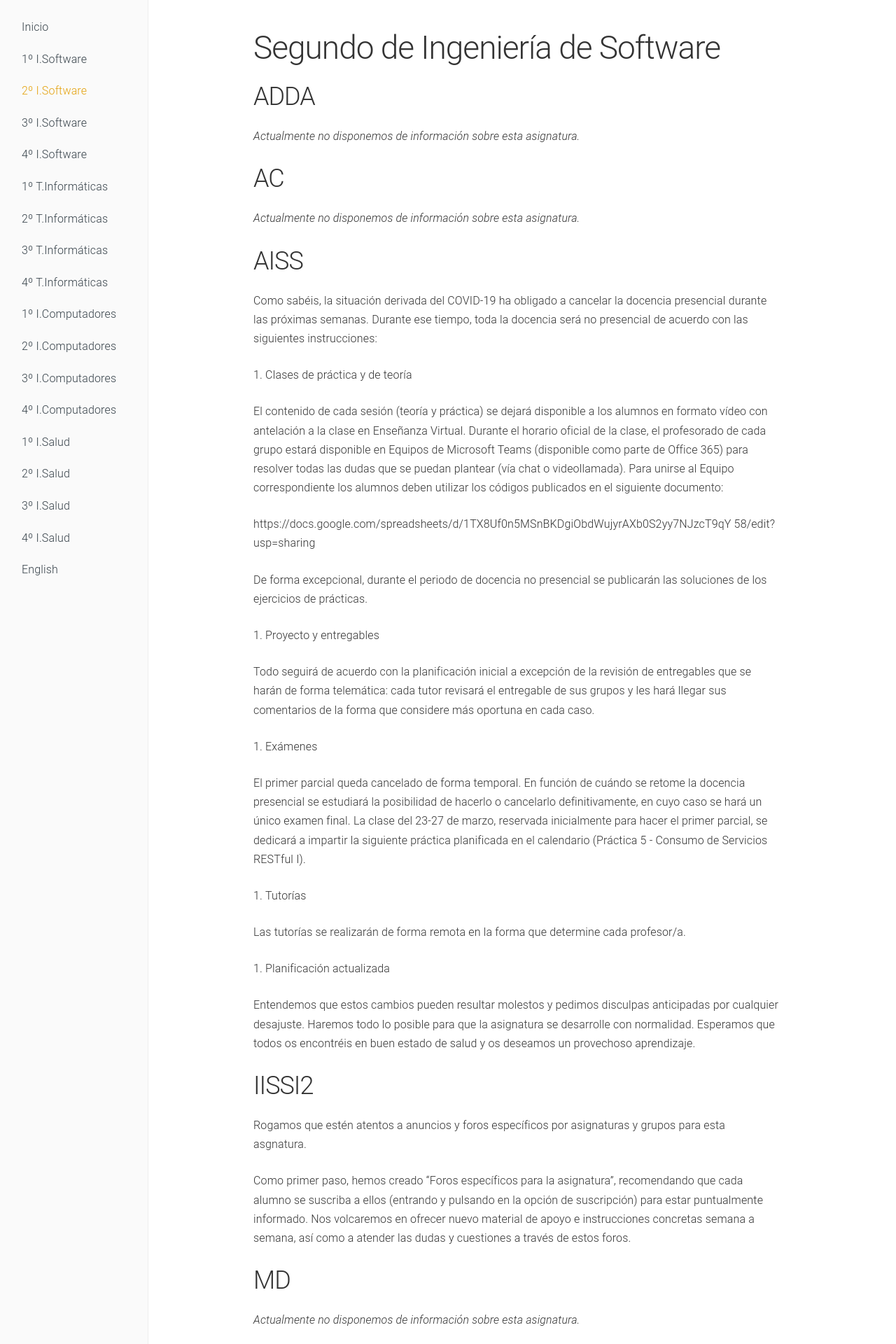
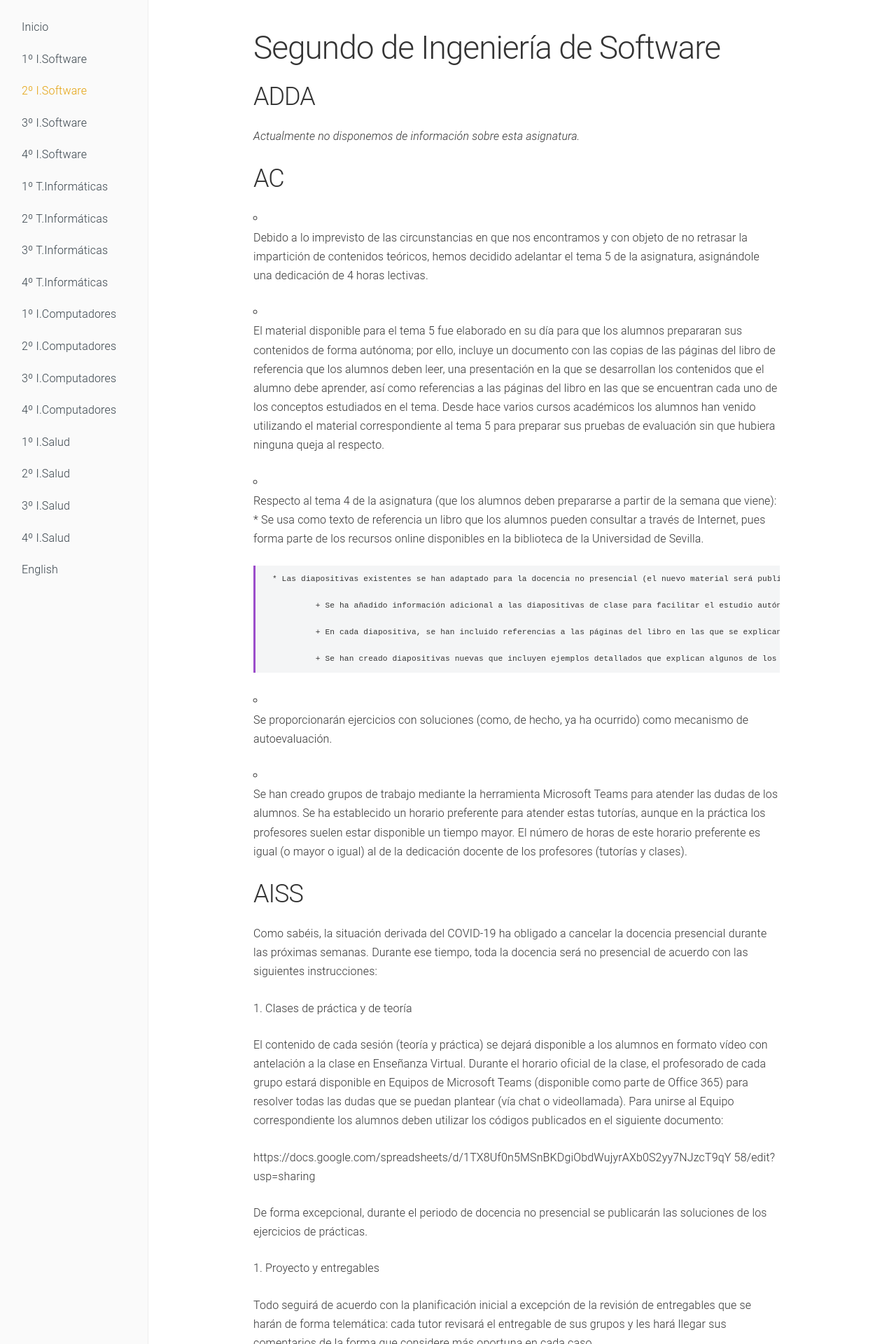
Before and after one commit to dlga/dlgaadaptaciones, a Jekyll site: the page built from 2soft.md, in a window 1280 px wide. Shown: the top 1920 px of the page at 70% size. Built offline with Jekyll 4.4.1, drawn with Linux system fonts in a browser that asks for light colours; some of the changed text lies outside the part shown.

Commit message:
Update 2soft.md

```diff
--- a/2soft.md
+++ b/2soft.md
@@ -8,8 +8,30 @@ navigation: 3
 
 ## ADDA
 *Actualmente no disponemos de información sobre esta asignatura.*
+
 ## AC
-*Actualmente no disponemos de información sobre esta asignatura.*
+
+- Debido a lo imprevisto de las circunstancias en que nos encontramos y con objeto de no retrasar la impartición de contenidos teóricos, hemos decidido adelantar el tema 5 de la asignatura, asignándole una dedicación de 4 horas lectivas.
+
+- El material disponible para el tema 5 fue elaborado en su día para que los alumnos prepararan sus contenidos de forma autónoma; por ello, incluye un documento con las copias de las páginas del libro de referencia que los alumnos deben leer, una presentación en la que se desarrollan los contenidos que el alumno debe aprender, así como referencias a las páginas del libro en las que se encuentran cada uno de los conceptos estudiados en el tema. Desde hace varios cursos académicos los alumnos han venido utilizando el material correspondiente al tema 5 para preparar sus pruebas de evaluación sin que hubiera ninguna queja al respecto.
+
+- Respecto al tema 4 de la asignatura (que los alumnos deben prepararse a partir de la semana que viene):
+       * Se usa como texto de referencia un libro que los alumnos pueden consultar a través de Internet, pues forma parte de los recursos online disponibles en la biblioteca de la Universidad de Sevilla.
+
+       * Las diapositivas existentes se han adaptado para la docencia no presencial (el nuevo material será publicado antes del próximo lunes 30 de marzo):
+
+                + Se ha añadido información adicional a las diapositivas de clase para facilitar el estudio autónomo del alumno.
+
+                + En cada diapositiva, se han incluido referencias a las páginas del libro en las que se explican los conceptos contenidos en la diapositiva.
+
+                + Se han creado diapositivas nuevas que incluyen ejemplos detallados que explican algunos de los conceptos del tema 4.
+
+- Se proporcionarán ejercicios con soluciones (como, de hecho, ya ha ocurrido) como mecanismo de autoevaluación.
+
+- Se han creado grupos de trabajo mediante la herramienta Microsoft Teams para atender las dudas de los alumnos. Se ha establecido un horario preferente para atender estas tutorías, aunque en la práctica los profesores suelen estar disponible un tiempo mayor. El número de horas de este horario preferente es igual (o mayor o igual) al de la dedicación docente de los profesores (tutorías y clases).
+
+
+
 ## AISS
 
 Como sabéis, la situación derivada del COVID-19 ha obligado a cancelar la docencia presencial
@@ -66,6 +88,20 @@ Como primer paso, hemos creado "Foros específicos para la asignatura", recomend
 
 
 ## MD
-*Actualmente no disponemos de información sobre esta asignatura.*
 
-### Última actualización: 18/03/20 20:00
+* Grupo 1: Se está avanzando en la asignatura fundamentalmente con explicaciones en vídeo tanto de teoría como de problemas. También se está complementando con algunos ejercicios resueltos completamente en formato pdf. Para mantener el contacto con los alumnos se está haciendo uso de MS-Teams o correos electrónicos.
+
+* Grupo 2: Se está avanzando en la teoría de la asignatura fundamentalmente con explicaciones en vídeo. Se están proporcionando ejercicios resueltos, unos en pdf y otros en vídeos. Para contactar con la profesora se puede utilizar el correo electrónico.
+
+* Grupo 3: Tanto para la teoría como para los problemas se está haciendo uso de vídeos y material en pdf. Se ha impartido alguna sesión con Blackboard Collaborate Ultra, y se puede contactar con la profesora mediante correos electrónicos. En este grupo no recuerdo si también está habilitado el uso de MS-Teams o no.
+
+* Grupo 4: Se están utilizando vídeos, transparencias ampliadas, se está proporcionando ejercicios resueltos. Se ha realizado o se va a realizar alguna sesión con Blackboard Collaborate Ultra. Para contactar con la profesora también se está haciendo uso del correo electrónico.
+
+En definitiva, entiendo que, en todos los grupos, además de las diapositivas que inicialmente se les suele dar a los alumnos como apoyo y para un seguimiento más cómodo de la signatura en el normal desarrollo del curso, se está aportando bastante material extra (en distintos formatos) para que los alumnos puedan continuar el avance de la asignatura. De hecho, todos estamos esforzándonos bastante para conseguir paliar los efectos de la no presencialidad de las clases.
+
+Es cierto que en algunos grupos se están tratando de hacer sesiones en directo con Blackboard Collaborate Ultra y en otros no, pero también es cierto que las circunstancias personales y las herramientas de que disponemos unos profesores y otros también son diferentes. No sé si este hecho es lo que ha podido desencadenar la queja de los alumnos, pero entiendo que las otras herramientas que se están utilizando pueden ser tan válidas y valiosas como las sesiones en Blackboard Collaborate.
+
+EnSi tenéis alguna duda, o sugerencia, podéis hacerla llegar a la coordinadora de la asignatura, María Dolores Frau García, (mdfrau@us.es).
+
+
+### Última actualización: 31/03/20 19:00
```
